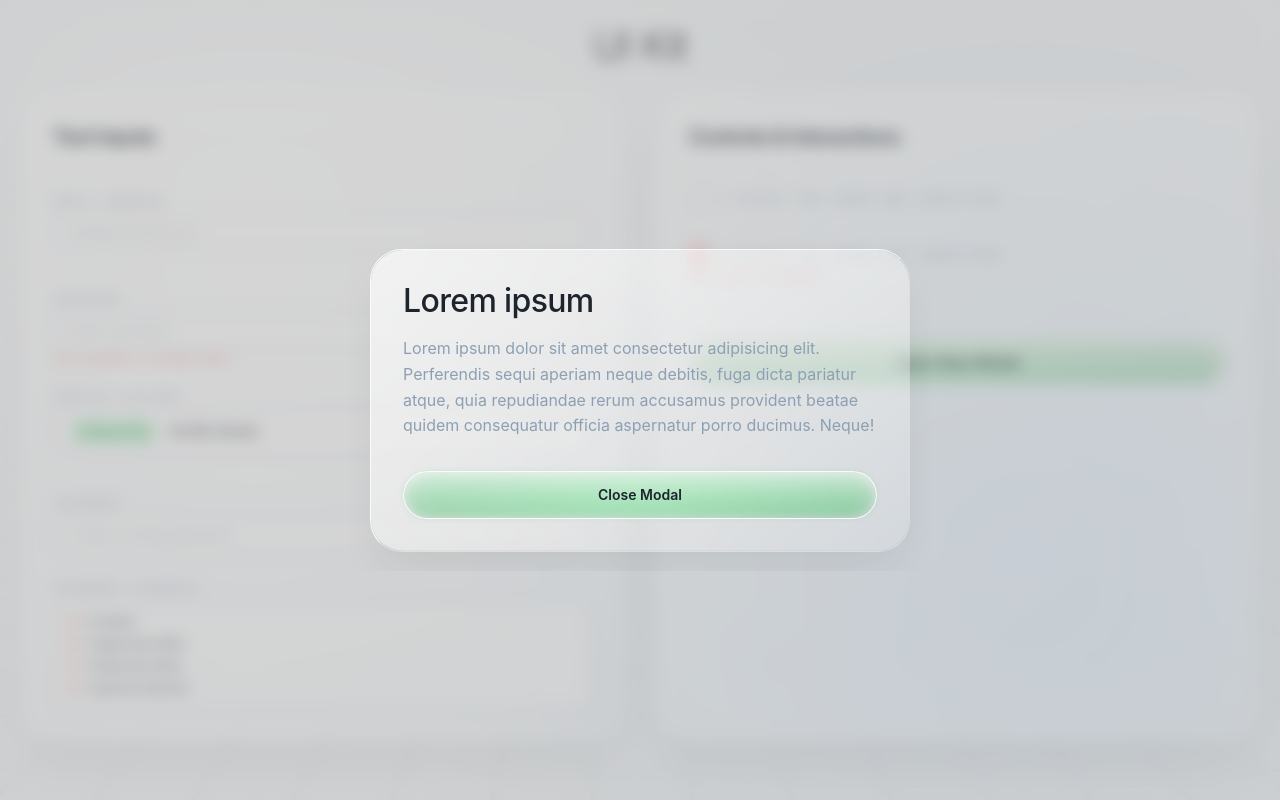
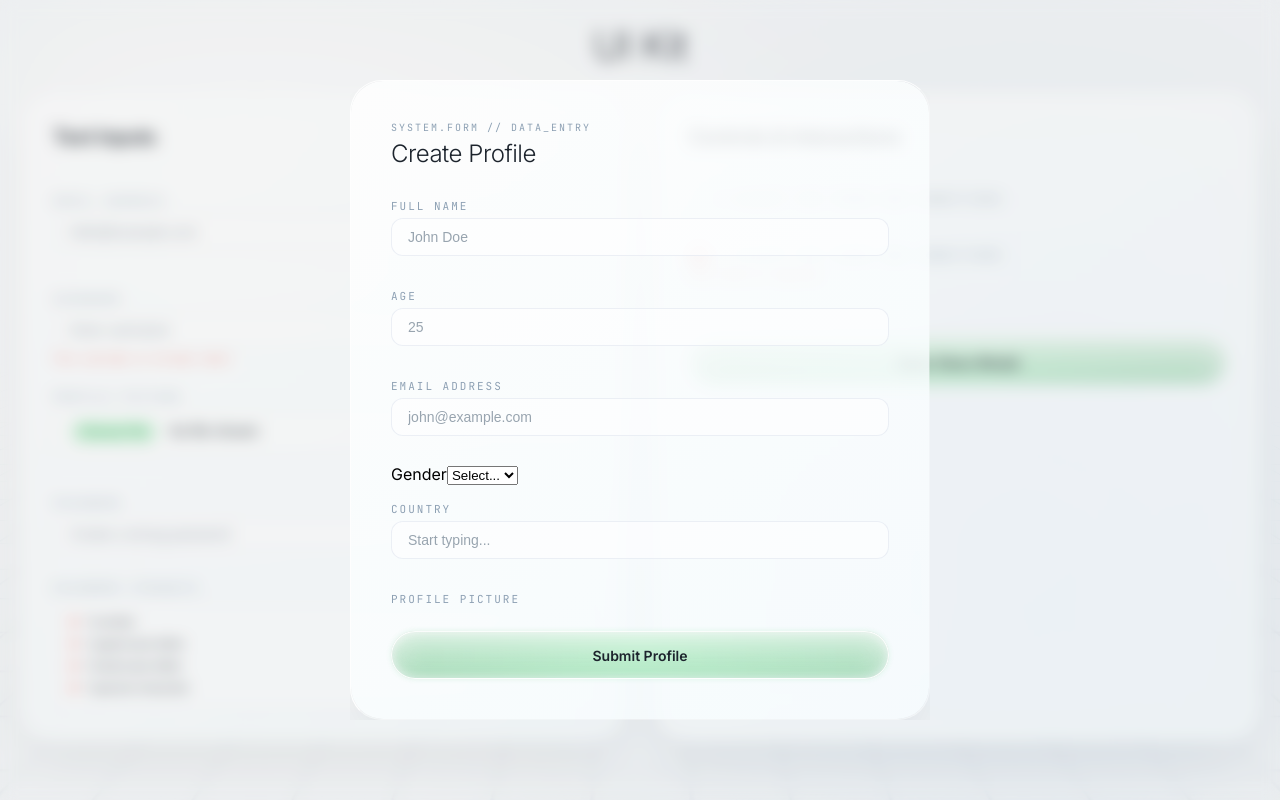
Before and after one commit to FierceSloth/react-advanced-forms, a React (Vite) app: page / in a window 1280 px wide. Both pictures are taken after a click on the button "Open Glass Modal". Built offline with nearby package versions, Linux system fonts and the light colour scheme.

Commit message:
feat: add uncontrolled form layout and styles

```diff
--- a/index.html
+++ b/index.html
@@ -7,7 +7,7 @@
     <link rel="preconnect" href="https://fonts.googleapis.com" />
     <link rel="preconnect" href="https://fonts.gstatic.com" crossorigin />
     <link
-      href="https://fonts.googleapis.com/css2?family=JetBrains+Mono:ital,wght@0,100..800;1,100..800&display=swap"
+      href="https://fonts.googleapis.com/css2?family=Inter:ital,opsz,wght@0,14..32,100..900;1,14..32,100..900&family=JetBrains+Mono:ital,wght@0,100..800;1,100..800&display=swap"
       rel="stylesheet"
     />
     <title>React Advanced Forms</title>
--- a/src/app/styles/abstract/_constants.scss
+++ b/src/app/styles/abstract/_constants.scss
@@ -10,12 +10,12 @@
   --error-core: #ff5f52;
   --error-glow: rgba(255, 95, 82, 0.2);
 
-  --glass-bg: linear-gradient(145deg, rgba(255, 255, 255, 0.7) 0%, rgba(255, 255, 255, 0.2) 100%);
+  --glass-bg: linear-gradient(145deg, rgba(255, 255, 255, 0.8) 0%, rgba(247, 253, 255, 0.8) 100%);
   --glass-border-light: rgba(255, 255, 255, 0.9);
   --glass-border-dark: rgba(255, 255, 255, 0.3);
   --glass-shadow: 0 24px 48px -12px rgba(16, 24, 40, 0.08);
 
-  --border-subtle: #ccd1da;
+  --border-subtle: rgba(224, 229, 238, 0.6);
 
   --text-main: #1d242d;
   --text-muted: #8da0b3;
--- a/src/app/ui/app.tsx
+++ b/src/app/ui/app.tsx
@@ -7,6 +7,7 @@ import { Input } from '@shared/ui/input';
 import { Modal } from '@shared/ui/modal';
 import { PasswordStrength } from '@shared/ui/password-strength';
 
+import { UncontrolledForm } from '@/features/forms/uncontrolled-form';
 import { FileInput } from '@/shared/ui/file-input';
 import styles from './app.module.scss';
 
@@ -57,17 +58,7 @@ export function App(): ReactNode {
       </div>
 
       <Modal isOpen={isModalOpen} onClose={() => setIsModalOpen(false)}>
-        <div className={styles.modalContent}>
-          <h2>Lorem ipsum</h2>
-          <p>
-            Lorem ipsum dolor sit amet consectetur adipisicing elit. Perferendis sequi aperiam neque debitis, fuga dicta
-            pariatur atque, quia repudiandae rerum accusamus provident beatae quidem consequatur officia aspernatur
-            porro ducimus. Neque!
-          </p>
-          <div className={styles.modalActions}>
-            <Button onClick={() => setIsModalOpen(false)}>Close Modal</Button>
-          </div>
-        </div>
+        <UncontrolledForm />
       </Modal>
     </>
   );
--- /dev/null
+++ b/src/features/forms/forms.module.scss
@@ -0,0 +1,47 @@
+.textContainer {
+  display: flex;
+  flex-direction: column;
+  gap: 4px;
+  margin-bottom: 24px;
+}
+
+.subtitle {
+  font-family: var(--font-mono);
+  font-size: 10px;
+  color: var(--text-muted);
+  letter-spacing: 2px;
+  text-transform: uppercase;
+}
+
+.title {
+  font-family: var(--font-sans);
+  font-weight: 300;
+  font-size: 1.5rem;
+  line-height: 2rem;
+}
+
+.form {
+  display: flex;
+  flex-direction: column;
+  flex: 1;
+
+  min-height: 0;
+  gap: 24px;
+}
+
+.inputContainer {
+  flex: 1;
+  min-height: 0;
+  overflow-y: auto;
+
+  scrollbar-width: none;
+  -ms-overflow-style: none;
+
+  display: flex;
+  flex-direction: column;
+  gap: 12px;
+}
+
+.button {
+  flex-shrink: 0;
+}
--- /dev/null
+++ b/src/features/forms/index.ts
@@ -0,0 +1 @@
+export { UncontrolledForm } from './uncontrolled-form';
--- /dev/null
+++ b/src/features/forms/uncontrolled-form.tsx
@@ -0,0 +1,74 @@
+import { useAppSelector } from '@/app/store';
+import { selectCountries } from '@/app/store/country';
+import { useState, type ReactNode } from 'react';
+
+import { Button } from '@/shared/ui/button';
+import { Checkbox } from '@/shared/ui/checkbox';
+import { FileInput } from '@/shared/ui/file-input';
+import { Input } from '@/shared/ui/input';
+import { PasswordStrength } from '@/shared/ui/password-strength';
+
+import styles from './forms.module.scss';
+
+const handleSubmit = (event: React.FormEvent<HTMLFormElement>): void => {
+  event.preventDefault();
+};
+
+export function UncontrolledForm(): ReactNode {
+  const countries = useAppSelector(selectCountries);
+  const [currentPassword, setCurrentPassword] = useState('');
+
+  return (
+    <>
+      <div className={styles.textContainer}>
+        <span className={styles.subtitle}>System.Form // DATA_ENTRY</span>
+        <h2 className={styles.title}>Create Profile</h2>
+      </div>
+
+      <form className={styles.form} onSubmit={handleSubmit}>
+        <div className={styles.inputContainer}>
+          <Input name="name" label="Full Name" placeholder="John Doe" type="text" />
+          <Input name="age" label="Age" placeholder="25" type="number" />
+          <Input name="email" label="Email Address" placeholder="john@example.com" type="email" />
+
+          <div>
+            <label htmlFor="gender-select">Gender</label>
+            <select id="gender-select" name="gender">
+              <option value="" disabled selected>
+                Select...
+              </option>
+              <option value="male">Male</option>
+              <option value="female">Female</option>
+            </select>
+          </div>
+
+          <Input name="country" label="Country" placeholder="Start typing..." list="country-list" />
+          <datalist id="country-list">
+            {countries.map((country) => (
+              <option key={country} value={country} />
+            ))}
+          </datalist>
+
+          <FileInput name="image" label="Profile Picture" />
+
+          <Input
+            name="password"
+            label="Password"
+            placeholder="••••••••"
+            type="password"
+            onChange={(event) => setCurrentPassword(event.target.value)}
+          />
+          <Input name="confirmPassword" label="Confirm Password" placeholder="••••••••" type="password" />
+
+          <PasswordStrength password={currentPassword} />
+
+          <Checkbox name="acceptTerms" label="I agree to the Terms and Conditions" />
+        </div>
+
+        <Button className={styles.button} type="submit">
+          Submit Profile
+        </Button>
+      </form>
+    </>
+  );
+}
--- a/src/shared/ui/glass-card/glass-card.module.scss
+++ b/src/shared/ui/glass-card/glass-card.module.scss
@@ -19,8 +19,8 @@
     border-radius: inherit;
 
     background: var(--glass-bg);
-    backdrop-filter: blur(32px) saturate(180%);
-    -webkit-backdrop-filter: blur(32px) saturate(180%);
+    backdrop-filter: blur(48px) saturate(180%);
+    -webkit-backdrop-filter: blur(48px) saturate(180%);
     clip-path: inset(0 round 32px);
   }
 }
--- a/src/shared/ui/input/input.module.scss
+++ b/src/shared/ui/input/input.module.scss
@@ -14,7 +14,7 @@
   transition: all 0.3s;
 
   &::placeholder {
-    color: var(--border-subtle);
+    color: #98a4af;
   }
 }
 
--- a/src/shared/ui/modal/modal.module.scss
+++ b/src/shared/ui/modal/modal.module.scss
@@ -1,31 +1,27 @@
 .dialog {
   border: none;
   background: transparent;
-
-  padding: 20px;
+  padding: 0;
   width: 100%;
   max-width: 580px;
+  overflow: hidden;
+  max-height: 80dvh;
 
   &::backdrop {
-    background-color: rgba(151, 151, 151, 0.4);
+    background-color: rgba(202, 202, 202, 0.2);
     animation: overlayEnter 0.4s cubic-bezier(0.16, 1, 0.3, 1) forwards;
   }
 }
 
 .card {
-  width: 100%;
-  max-width: 540px;
   will-change: transform, opacity, filter;
   animation: cardEnter 0.5s cubic-bezier(0.16, 1, 0.3, 1) forwards;
-}
-
-.contentWrapper {
+  padding: 40px;
+  width: 100%;
+  max-height: 80dvh;
+  box-sizing: border-box;
   display: flex;
-  justify-content: center;
-}
-
-.modalBody {
-  padding: 32px;
+  flex-direction: column;
 }
 
 @keyframes overlayEnter {
--- a/src/shared/ui/modal/modal.tsx
+++ b/src/shared/ui/modal/modal.tsx
@@ -58,11 +58,7 @@ export function Modal({ className, isOpen, onClose, children }: IProps): ReactNo
 
   return createPortal(
     <dialog ref={dialogReference} className={styles.dialog} onClick={handleBackdropClick}>
-      <div className={styles.contentWrapper}>
-        <GlassCard className={classNames(styles.card, className)}>
-          <div className={styles.modalBody}>{children}</div>
-        </GlassCard>
-      </div>
+      <GlassCard className={classNames(styles.card, className)}>{children}</GlassCard>
     </dialog>,
     document.body
   );
```
Also changed, not shown: 1 other file (tests, documents, lock files or other folders).
